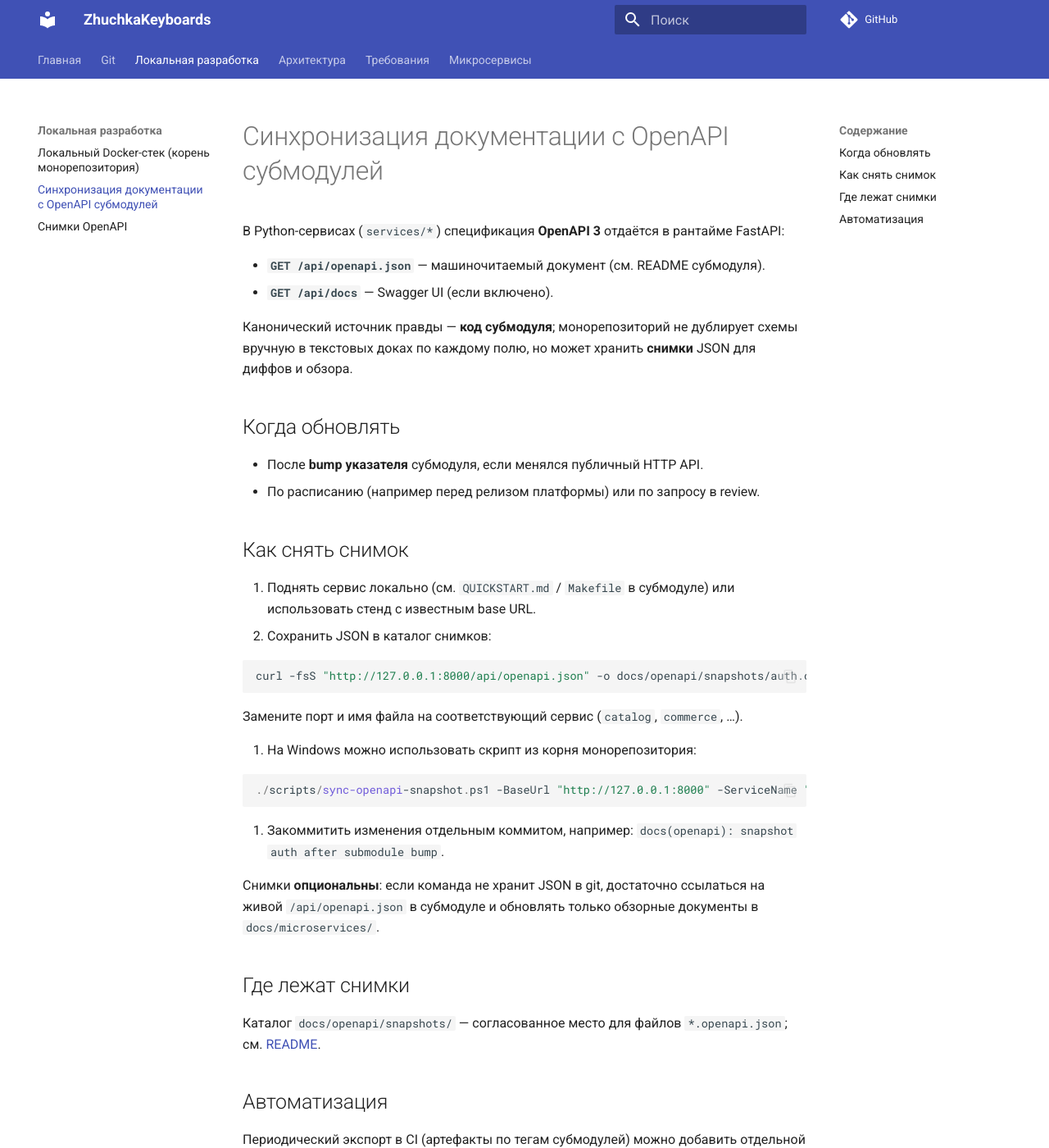
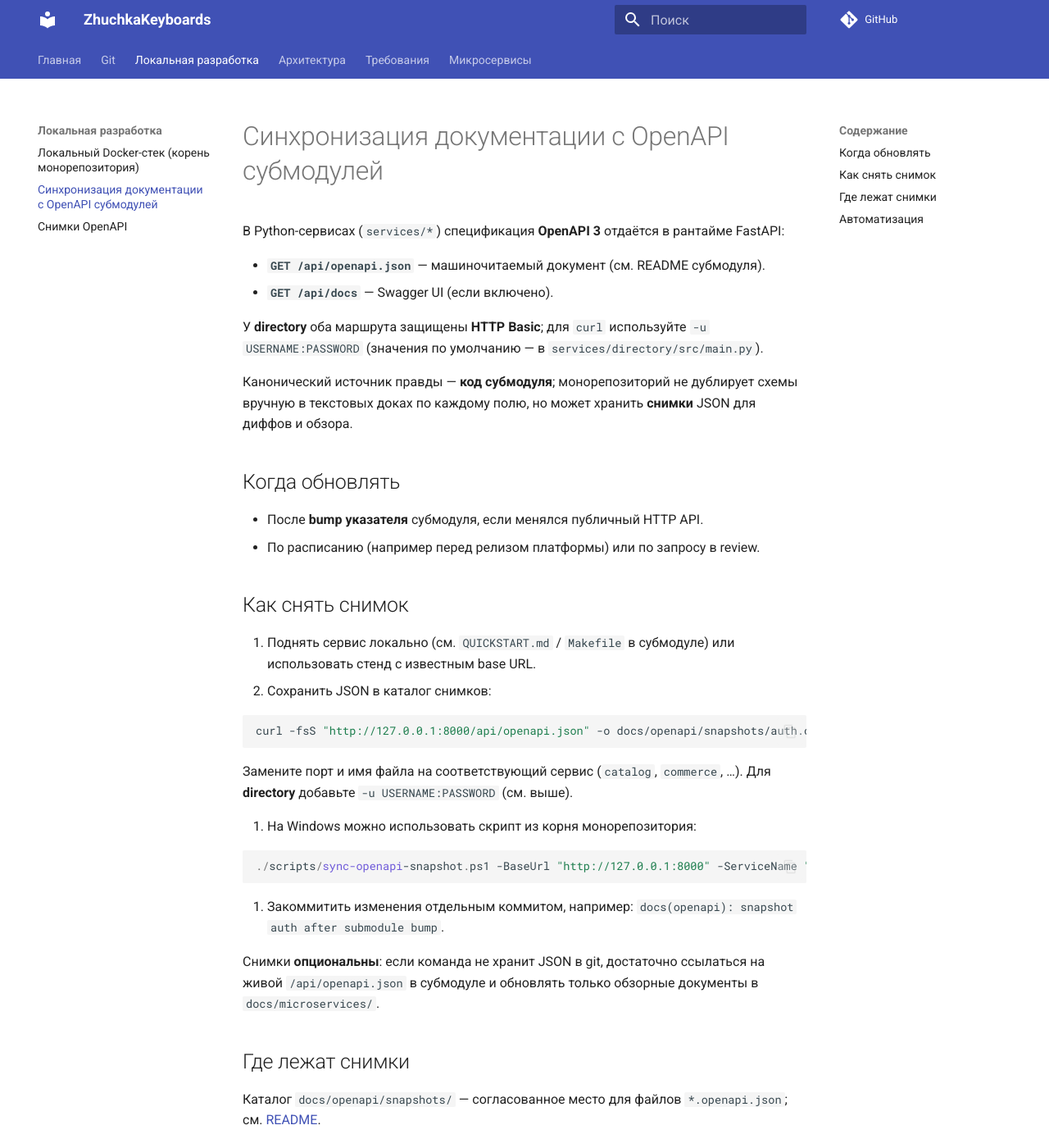
Before and after one commit to ZhuchkaTriplesix/ZhuchkaKeyboards, an MkDocs documentation site: the page built from docs/openapi-sync.md, in a window 1280 px wide and 1400 px high. Shown: the whole window at 82% size. Built offline with MkDocs 1.6.1 and Material for MkDocs 9.7.7, drawn with Linux system fonts in a browser that asks for light colours; comment, search, counter and statistics services are not loaded.

Commit message:
docs: directory OpenAPI behind Basic auth; sync script optional -BasicAuth
Bump directory submodule; document curl -u and PowerShell snapshot params.

Made-with: Cursor

````diff
--- a/docs/openapi-sync.md
+++ b/docs/openapi-sync.md
@@ -4,6 +4,8 @@
 
 - **`GET /api/openapi.json`** — машиночитаемый документ (см. README субмодуля).
 - **`GET /api/docs`** — Swagger UI (если включено).
+
+У **directory** оба маршрута защищены **HTTP Basic**; для `curl` используйте `-u USERNAME:PASSWORD` (значения по умолчанию — в `services/directory/src/main.py`).
 
 Канонический источник правды — **код субмодуля**; монорепозиторий не дублирует схемы вручную в текстовых доках по каждому полю, но может хранить **снимки** JSON для диффов и обзора.
 
@@ -21,7 +23,8 @@
    curl -fsS "http://127.0.0.1:8000/api/openapi.json" -o docs/openapi/snapshots/auth.openapi.json
    ```
 
-   Замените порт и имя файла на соответствующий сервис (`catalog`, `commerce`, …).
+   Замените порт и имя файла на соответствующий сервис (`catalog`, `commerce`, …). Для **directory** добавьте `-u USERNAME:PASSWORD` (см. выше).
+
 
 3. На Windows можно использовать скрипт из корня монорепозитория:
 
````
Also changed, not shown: docs/docker-local.md (+1 -1 lines), docs/submodules.md (+1 -1 lines), 1 other file.
